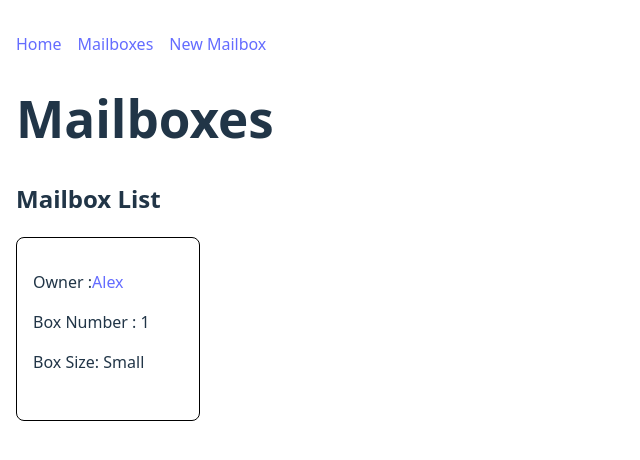
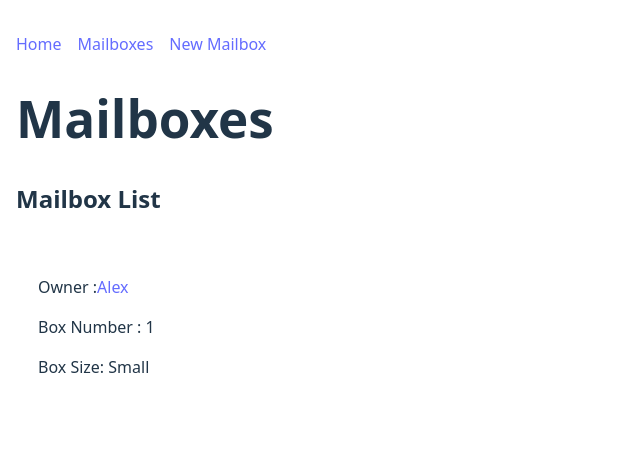
Before and after one commit to tpiol/react-router-dom-lab, a React (Vite) app: page /mailboxes in a window 1280 px wide. Shown: the top 460 px of the page, without its empty margins (0-640 px from the left). Built offline with nearby package versions, Linux system fonts and the light colour scheme.

Commit message:
final lab

```diff
--- a/src/components/MailboxList/MailboxList.jsx
+++ b/src/components/MailboxList/MailboxList.jsx
@@ -8,7 +8,7 @@ const MailboxList = (props) => {
             <div className="mailbox-container">
                 <ul>
                     {props.mailboxes.map((currentMail) => (
-                        <div key={currentMail._id} className="square-box">
+                        <div key={currentMail._id} className="mail-box">
                            <p> Owner :
                             <Link to={`/mailboxes/${currentMail._id}`}>
                               {currentMail.boxOwner}
```
